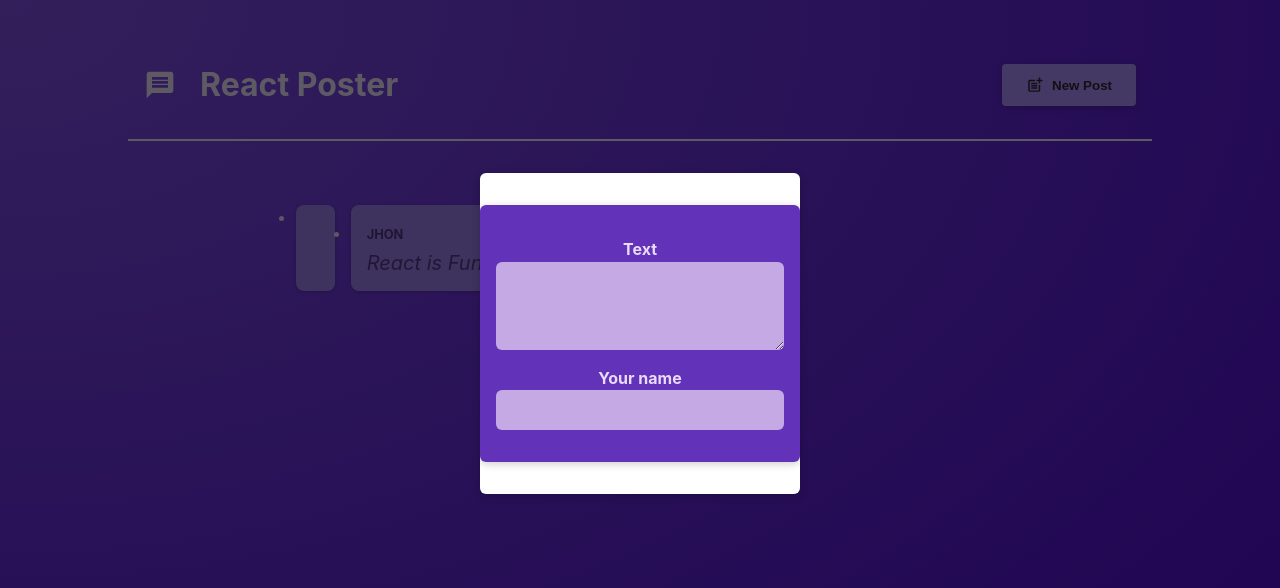
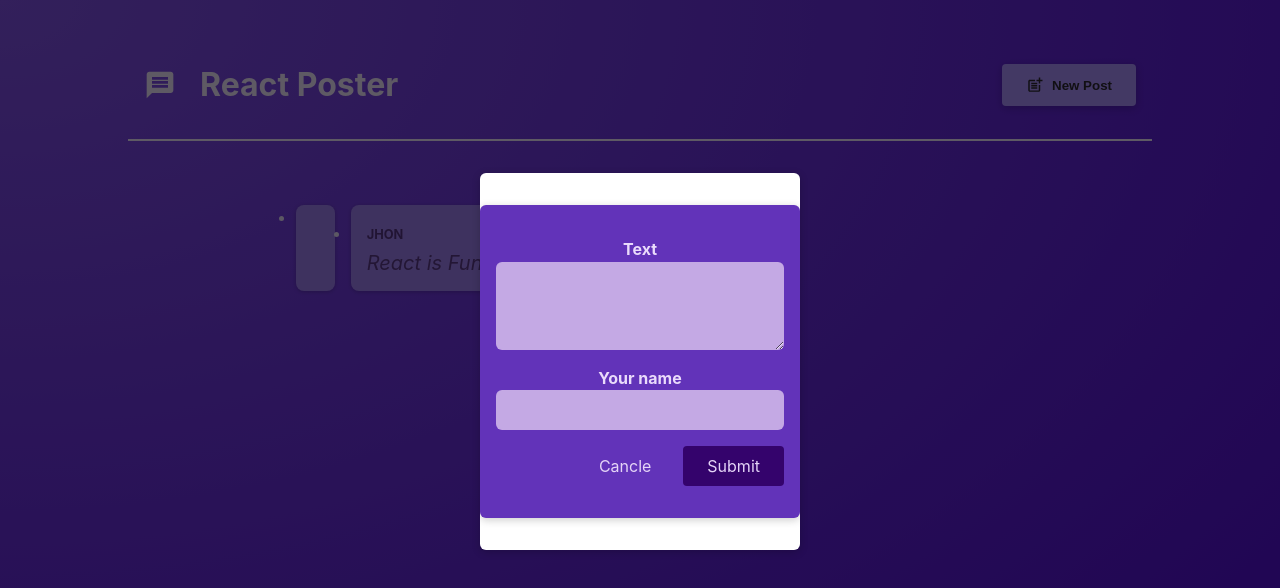
Before and after one commit to Susmita-Rani-Ghosh/React-Poster, a React (Vite) app: page / in a window 1280 px wide. Both pictures are taken after a click on the button "New Post". Shown: the top 588 px of the page. Built offline with nearby package versions, Linux system fonts and the light colour scheme.

Commit message:
Adding From Buttons

```diff
--- a/src/components/NewPost.jsx
+++ b/src/components/NewPost.jsx
@@ -3,18 +3,22 @@ import classes from './NewPost.module.css';
 
 //in this newPost we want to listen to keyStores in the Text area
 //To do this we will set up an event listener
-function NewPost(props) {
+function NewPost({onBodyChange, onAuthorChange, onCalcel}){
     //Lifting state up
     return(
         <form className={classes.form}>
             <p>
                 <label htmlFor="body">Text</label>
-                <textarea  id="body" required rows={3} onChange={props.onBodyChange} />
+                <textarea  id="body" required rows={3} onChange={onBodyChange} />
             </p>
 
             <p>
                 <label htmlFor="name">Your name</label>
-                <input type="text" id ="name" required onChange = {props.onAuthorChange}/>
+                <input type="text" id ="name" required onChange = {onAuthorChange}/>
+            </p>
+            <p className = {classes.actions}>
+                <button type = "button" onClick={onCalcel}>Cancle</button>
+                <button>Submit</button>
             </p>
         </form>
     );
--- a/src/components/PostList.jsx
+++ b/src/components/PostList.jsx
@@ -29,6 +29,7 @@ function PostList({isPosting, onStopPosting}) {
                     <NewPost
                         onBodyChange = {bodyChnageHandler}
                         onAuthorChange = {authorChnageHandler}
+                        onCalcel = {onStopPosting}
                     />
                 </Modal>
             ) }
```
